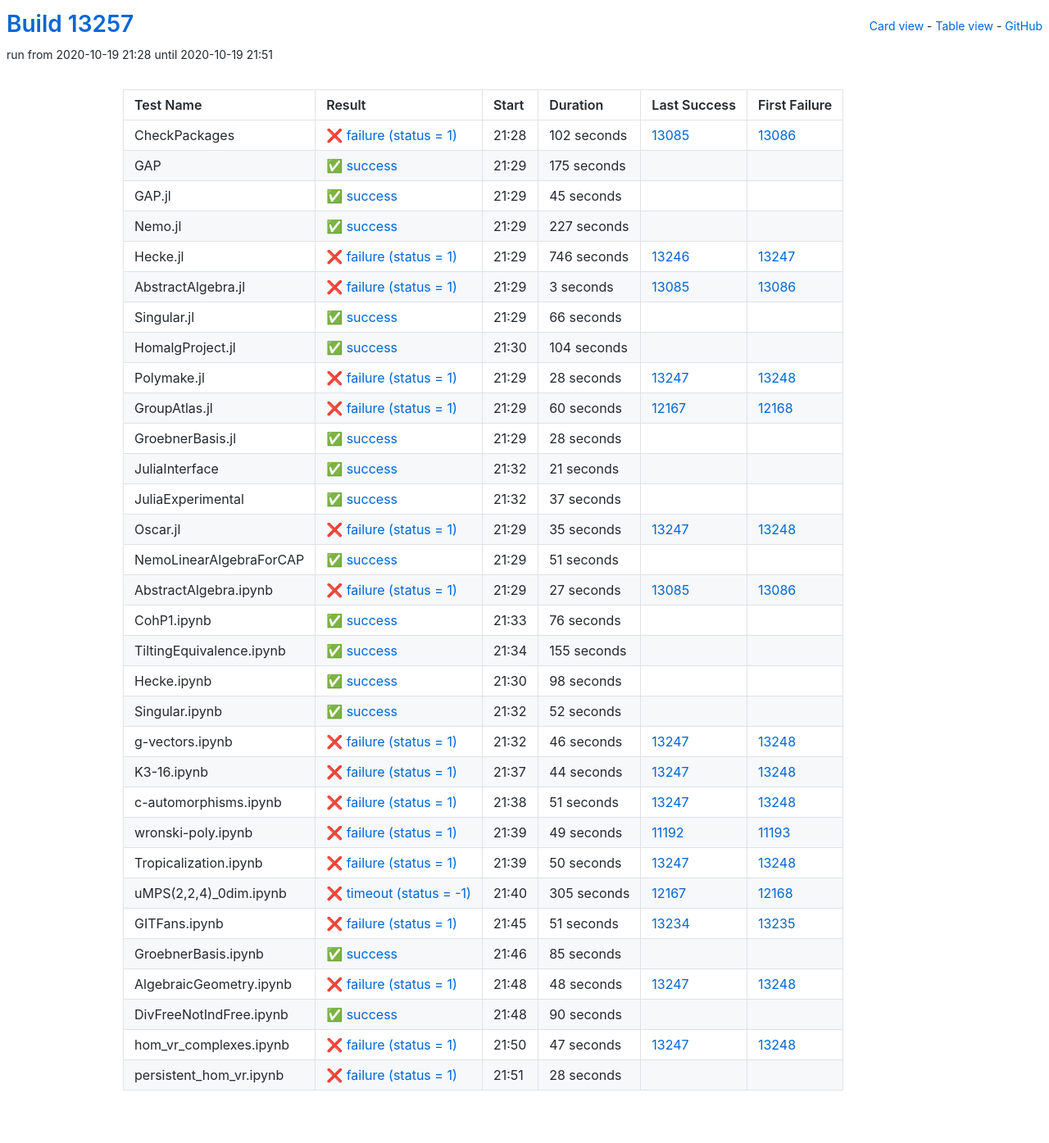
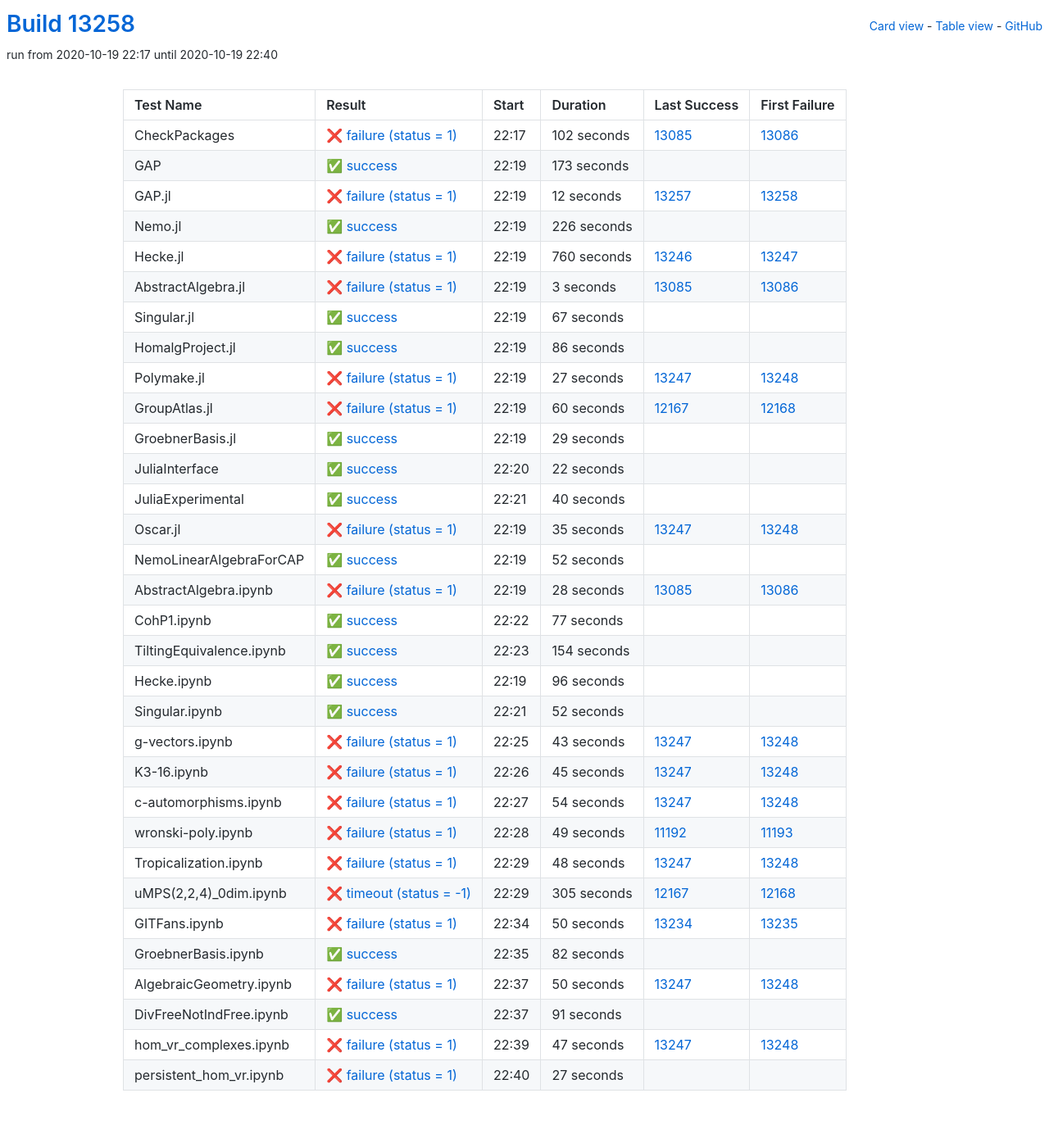
Before and after one commit to oscar-system/oscar-ci-status, a Jekyll site: the page built from table.html, in a window 1280 px wide. Shown: the whole page at 82% size. Built offline with Jekyll 4.4.1, drawn with Linux system fonts in a browser that asks for light colours.

Commit message:
Build #13258

```diff
--- a/_data/ci.yml
+++ b/_data/ci.yml
@@ -1,6 +1,6 @@
 ---
-build: 13257
-build_url: https://oscarci.mathematik.uni-kl.de/job/oscar/13257/
+build: 13258
+build_url: https://oscarci.mathematik.uni-kl.de/job/oscar/13258/
 job: oscar
 organization: oscar-system
 repo: oscar-ci-status
@@ -8,8 +8,8 @@
 tests:
 - name: CheckPackages
   id: checkpackages
-  log: https://oscarci.mathematik.uni-kl.de/job/oscar/13257/artifact/logs/build-13257/CheckPackages.log
-  start: 2020-10-19 21:28
+  log: https://oscarci.mathematik.uni-kl.de/job/oscar/13258/artifact/logs/build-13258/CheckPackages.log
+  start: 2020-10-19 22:17
   success: false
   exitcode: 1
   status: failure
@@ -20,56 +20,56 @@
   first_failure_url: https://oscarci.mathematik.uni-kl.de/job/oscar/13086/
 - name: GAP
   id: gap
-  log: https://oscarci.mathematik.uni-kl.de/job/oscar/13257/artifact/logs/build-13257/GAP.log
-  start: 2020-10-19 21:29
+  log: https://oscarci.mathematik.uni-kl.de/job/oscar/13258/artifact/logs/build-13258/GAP.log
+  start: 2020-10-19 22:19
   success: true
   exitcode: 0
   status: success
-  duration: 175
+  duration: 173
   last_success: false
   last_success_url:
   first_failure: false
   first_failure_url:
 - name: GAP.jl
   id: gap-jl
-  log: https://oscarci.mathematik.uni-kl.de/job/oscar/13257/artifact/logs/build-13257/GAP.jl.log
-  start: 2020-10-19 21:29
+  log: https://oscarci.mathematik.uni-kl.de/job/oscar/13258/artifact/logs/build-13258/GAP.jl.log
+  start: 2020-10-19 22:19
+  success: false
+  exitcode: 1
+  status: failure
+  duration: 12
+  last_success: 13257
+  last_success_url: https://oscarci.mathematik.uni-kl.de/job/oscar/13257/
+  first_failure: 13258
+  first_failure_url: https://oscarci.mathematik.uni-kl.de/job/oscar/13258/
+- name: Nemo.jl
+  id: nemo-jl
+  log: https://oscarci.mathematik.uni-kl.de/job/oscar/13258/artifact/logs/build-13258/Nemo.jl.log
+  start: 2020-10-19 22:19
   success: true
   exitcode: 0
   status: success
-  duration: 45
-  last_success: false
-  last_success_url:
-  first_failure: false
-  first_failure_url:
-- name: Nemo.jl
-  id: nemo-jl
-  log: https://oscarci.mathematik.uni-kl.de/job/oscar/13257/artifact/logs/build-13257/Nemo.jl.log
-  start: 2020-10-19 21:29
-  success: true
-  exitcode: 0
-  status: success
-  duration: 227
+  duration: 226
   last_success: false
   last_success_url:
   first_failure: false
   first_failure_url:
 - name: Hecke.jl
   id: hecke-jl
-  log: https://oscarci.mathematik.uni-kl.de/job/oscar/13257/artifact/logs/build-13257/Hecke.jl.log
-  start: 2020-10-19 21:29
+  log: https://oscarci.mathematik.uni-kl.de/job/oscar/13258/artifact/logs/build-13258/Hecke.jl.log
+  start: 2020-10-19 22:19
   success: false
   exitcode: 1
   status: failure
-  duration: 746
+  duration: 760
   last_success: 13246
   last_success_url: https://oscarci.mathematik.uni-kl.de/job/oscar/13246/
   first_failure: 13247
   first_failure_url: https://oscarci.mathematik.uni-kl.de/job/oscar/13247/
 - name: AbstractAlgebra.jl
   id: abstractalgebra-jl
-  log: https://oscarci.mathematik.uni-kl.de/job/oscar/13257/artifact/logs/build-13257/AbstractAlgebra.jl.log
-  start: 2020-10-19 21:29
+  log: https://oscarci.mathematik.uni-kl.de/job/oscar/13258/artifact/logs/build-13258/AbstractAlgebra.jl.log
+  start: 2020-10-19 22:19
   success: false
   exitcode: 1
   status: failure
@@ -80,44 +80,44 @@
   first_failure_url: https://oscarci.mathematik.uni-kl.de/job/oscar/13086/
 - name: Singular.jl
   id: singular-jl
-  log: https://oscarci.mathematik.uni-kl.de/job/oscar/13257/artifact/logs/build-13257/Singular.jl.log
-  start: 2020-10-19 21:29
+  log: https://oscarci.mathematik.uni-kl.de/job/oscar/13258/artifact/logs/build-13258/Singular.jl.log
+  start: 2020-10-19 22:19
   success: true
   exitcode: 0
   status: success
-  duration: 66
+  duration: 67
   last_success: false
   last_success_url:
   first_failure: false
   first_failure_url:
 - name: HomalgProject.jl
   id: homalgproject-jl
-  log: https://oscarci.mathematik.uni-kl.de/job/oscar/13257/artifact/logs/build-13257/HomalgProject.jl.log
-  start: 2020-10-19 21:30
+  log: https://oscarci.mathematik.uni-kl.de/job/oscar/13258/artifact/logs/build-13258/HomalgProject.jl.log
+  start: 2020-10-19 22:19
   success: true
   exitcode: 0
   status: success
-  duration: 104
+  duration: 86
   last_success: false
   last_success_url:
   first_failure: false
   first_failure_url:
 - name: Polymake.jl
   id: polymake-jl
-  log: https://oscarci.mathematik.uni-kl.de/job/oscar/13257/artifact/logs/build-13257/Polymake.jl.log
-  start: 2020-10-19 21:29
+  log: https://oscarci.mathematik.uni-kl.de/job/oscar/13258/artifact/logs/build-13258/Polymake.jl.log
+  start: 2020-10-19 22:19
   success: false
   exitcode: 1
   status: failure
-  duration: 28
+  duration: 27
   last_success: 13247
   last_success_url: https://oscarci.mathematik.uni-kl.de/job/oscar/13247/
   first_failure: 13248
   first_failure_url: https://oscarci.mathematik.uni-kl.de/job/oscar/13248/
 - name: GroupAtlas.jl
   id: groupatlas-jl
-  log: https://oscarci.mathematik.uni-kl.de/job/oscar/13257/artifact/logs/build-13257/GroupAtlas.jl.log
-  start: 2020-10-19 21:29
+  log: https://oscarci.mathematik.uni-kl.de/job/oscar/13258/artifact/logs/build-13258/GroupAtlas.jl.log
+  start: 2020-10-19 22:19
   success: false
   exitcode: 1
   status: failure
@@ -128,44 +128,44 @@
   first_failure_url: https://oscarci.mathematik.uni-kl.de/job/oscar/12168/
 - name: GroebnerBasis.jl
   id: groebnerbasis-jl
-  log: https://oscarci.mathematik.uni-kl.de/job/oscar/13257/artifact/logs/build-13257/GroebnerBasis.jl.log
-  start: 2020-10-19 21:29
+  log: https://oscarci.mathematik.uni-kl.de/job/oscar/13258/artifact/logs/build-13258/GroebnerBasis.jl.log
+  start: 2020-10-19 22:19
   success: true
   exitcode: 0
   status: success
-  duration: 28
+  duration: 29
   last_success: false
   last_success_url:
   first_failure: false
   first_failure_url:
 - name: JuliaInterface
   id: juliainterface
-  log: https://oscarci.mathematik.uni-kl.de/job/oscar/13257/artifact/logs/build-13257/JuliaInterface.log
-  start: 2020-10-19 21:32
+  log: https://oscarci.mathematik.uni-kl.de/job/oscar/13258/artifact/logs/build-13258/JuliaInterface.log
+  start: 2020-10-19 22:20
   success: true
   exitcode: 0
   status: success
-  duration: 21
+  duration: 22
   last_success: false
   last_success_url:
   first_failure: false
   first_failure_url:
 - name: JuliaExperimental
   id: juliaexperimental
-  log: https://oscarci.mathematik.uni-kl.de/job/oscar/13257/artifact/logs/build-13257/JuliaExperimental.log
-  start: 2020-10-19 21:32
+  log: https://oscarci.mathematik.uni-kl.de/job/oscar/13258/artifact/logs/build-13258/JuliaExperimental.log
+  start: 2020-10-19 22:21
   success: true
   exitcode: 0
   status: success
-  duration: 37
+  duration: 40
   last_success: false
   last_success_url:
   first_failure: false
   first_failure_url:
 - name: Oscar.jl
   id: oscar-jl
-  log: https://oscarci.mathematik.uni-kl.de/job/oscar/13257/artifact/logs/build-13257/Oscar.jl.log
-  start: 2020-10-19 21:29
+  log: https://oscarci.mathematik.uni-kl.de/job/oscar/13258/artifact/logs/build-13258/Oscar.jl.log
+  start: 2020-10-19 22:19
   success: false
   exitcode: 1
   status: failure
@@ -176,68 +176,68 @@
   first_failure_url: https://oscarci.mathematik.uni-kl.de/job/oscar/13248/
 - name: NemoLinearAlgebraForCAP
   id: nemolinearalgebraforcap
-  log: https://oscarci.mathematik.uni-kl.de/job/oscar/13257/artifact/logs/build-13257/NemoLinearAlgebraForCAP.log
-  start: 2020-10-19 21:29
+  log: https://oscarci.mathematik.uni-kl.de/job/oscar/13258/artifact/logs/build-13258/NemoLinearAlgebraForCAP.log
+  start: 2020-10-19 22:19
   success: true
   exitcode: 0
   status: success
-  duration: 51
+  duration: 52
   last_success: false
   last_success_url:
   first_failure: false
   first_failure_url:
 - name: AbstractAlgebra.ipynb
   id: abstractalgebra-ipynb
-  log: https://oscarci.mathematik.uni-kl.de/job/oscar/13257/artifact/logs/build-13257/AbstractAlgebra.ipynb.log
-  start: 2020-10-19 21:29
+  log: https://oscarci.mathematik.uni-kl.de/job/oscar/13258/artifact/logs/build-13258/AbstractAlgebra.ipynb.log
+  start: 2020-10-19 22:19
   success: false
   exitcode: 1
   status: failure
-  duration: 27
+  duration: 28
   last_success: 13085
   last_success_url: https://oscarci.mathematik.uni-kl.de/job/oscar/13085/
   first_failure: 13086
   first_failure_url: https://oscarci.mathematik.uni-kl.de/job/oscar/13086/
 - name: CohP1.ipynb
   id: cohp1-ipynb
-  log: https://oscarci.mathematik.uni-kl.de/job/oscar/13257/artifact/logs/build-13257/CohP1.ipynb.log
-  start: 2020-10-19 21:33
+  log: https://oscarci.mathematik.uni-kl.de/job/oscar/13258/artifact/logs/build-13258/CohP1.ipynb.log
+  start: 2020-10-19 22:22
   success: true
   exitcode: 0
   status: success
-  duration: 76
+  duration: 77
   last_success: false
   last_success_url:
   first_failure: false
   first_failure_url:
 - name: TiltingEquivalence.ipynb
   id: tiltingequivalence-ipynb
-  log: https://oscarci.mathematik.uni-kl.de/job/oscar/13257/artifact/logs/build-13257/TiltingEquivalence.ipynb.log
-  start: 2020-10-19 21:34
+  log: https://oscarci.mathematik.uni-kl.de/job/oscar/13258/artifact/logs/build-13258/TiltingEquivalence.ipynb.log
+  start: 2020-10-19 22:23
   success: true
   exitcode: 0
   status: success
-  duration: 155
+  duration: 154
   last_success: false
   last_success_url:
   first_failure: false
   first_failure_url:
 - name: Hecke.ipynb
   id: hecke-ipynb
-  log: https://oscarci.mathematik.uni-kl.de/job/oscar/13257/artifact/logs/build-13257/Hecke.ipynb.log
-  start: 2020-10-19 21:30
+  log: https://oscarci.mathematik.uni-kl.de/job/oscar/13258/artifact/logs/build-13258/Hecke.ipynb.log
+  start: 2020-10-19 22:19
   success: true
   exitcode: 0
   status: success
-  duration: 98
+  duration: 96
   last_success: false
   last_success_url:
   first_failure: false
   first_failure_url:
 - name: Singular.ipynb
   id: singular-ipynb
-  log: https://oscarci.mathematik.uni-kl.de/job/oscar/13257/artifact/logs/build-13257/Singular.ipynb.log
-  start: 2020-10-19 21:32
+  log: https://oscarci.mathematik.uni-kl.de/job/oscar/13258/artifact/logs/build-13258/Singular.ipynb.log
+  start: 2020-10-19 22:21
   success: true
   exitcode: 0
   status: success
@@ -248,44 +248,44 @@
   first_failure_url:
 - name: g-vectors.ipynb
   id: g-vectors-ipynb
-  log: https://oscarci.mathematik.uni-kl.de/job/oscar/13257/artifact/logs/build-13257/g-vectors.ipynb.log
-  start: 2020-10-19 21:32
+  log: https://oscarci.mathematik.uni-kl.de/job/oscar/13258/artifact/logs/build-13258/g-vectors.ipynb.log
+  start: 2020-10-19 22:25
   success: false
   exitcode: 1
   status: failure
-  duration: 46
+  duration: 43
   last_success: 13247
   last_success_url: https://oscarci.mathematik.uni-kl.de/job/oscar/13247/
   first_failure: 13248
   first_failure_url: https://oscarci.mathematik.uni-kl.de/job/oscar/13248/
 - name: K3-16.ipynb
   id: k3-16-ipynb
-  log: https://oscarci.mathematik.uni-kl.de/job/oscar/13257/artifact/logs/build-13257/K3-16.ipynb.log
-  start: 2020-10-19 21:37
+  log: https://oscarci.mathematik.uni-kl.de/job/oscar/13258/artifact/logs/build-13258/K3-16.ipynb.log
+  start: 2020-10-19 22:26
   success: false
   exitcode: 1
   status: failure
-  duration: 44
+  duration: 45
   last_success: 13247
   last_success_url: https://oscarci.mathematik.uni-kl.de/job/oscar/13247/
   first_failure: 13248
   first_failure_url: https://oscarci.mathematik.uni-kl.de/job/oscar/13248/
 - name: c-automorphisms.ipynb
   id: c-automorphisms-ipynb
-  log: https://oscarci.mathematik.uni-kl.de/job/oscar/13257/artifact/logs/build-13257/c-automorphisms.ipynb.log
-  start: 2020-10-19 21:38
+  log: https://oscarci.mathematik.uni-kl.de/job/oscar/13258/artifact/logs/build-13258/c-automorphisms.ipynb.log
+  start: 2020-10-19 22:27
   success: false
   exitcode: 1
   status: failure
-  duration: 51
+  duration: 54
   last_success: 13247
   last_success_url: https://oscarci.mathematik.uni-kl.de/job/oscar/13247/
   first_failure: 13248
   first_failure_url: https://oscarci.mathematik.uni-kl.de/job/oscar/13248/
 - name: wronski-poly.ipynb
   id: wronski-poly-ipynb
-  log: https://oscarci.mathematik.uni-kl.de/job/oscar/13257/artifact/logs/build-13257/wronski-poly.ipynb.log
-  start: 2020-10-19 21:39
+  log: https://oscarci.mathematik.uni-kl.de/job/oscar/13258/artifact/logs/build-13258/wronski-poly.ipynb.log
+  start: 2020-10-19 22:28
   success: false
   exitcode: 1
   status: failure
@@ -296,20 +296,20 @@
   first_failure_url: https://oscarci.mathematik.uni-kl.de/job/oscar/11193/
 - name: Tropicalization.ipynb
   id: tropicalization-ipynb
-  log: https://oscarci.mathematik.uni-kl.de/job/oscar/13257/artifact/logs/build-13257/Tropicalization.ipynb.log
-  start: 2020-10-19 21:39
+  log: https://oscarci.mathematik.uni-kl.de/job/oscar/13258/artifact/logs/build-13258/Tropicalization.ipynb.log
+  start: 2020-10-19 22:29
   success: false
   exitcode: 1
   status: failure
-  duration: 50
+  duration: 48
   last_success: 13247
   last_success_url: https://oscarci.mathematik.uni-kl.de/job/oscar/13247/
   first_failure: 13248
   first_failure_url: https://oscarci.mathematik.uni-kl.de/job/oscar/13248/
 - name: uMPS(2,2,4)_0dim.ipynb
   id: umps-2-2-4-0dim-ipynb
-  log: https://oscarci.mathematik.uni-kl.de/job/oscar/13257/artifact/logs/build-13257/uMPS-2-2-4-_0dim.ipynb.log
-  start: 2020-10-19 21:40
+  log: https://oscarci.mathematik.uni-kl.de/job/oscar/13258/artifact/logs/build-13258/uMPS-2-2-4-_0dim.ipynb.log
+  start: 2020-10-19 22:29
   success: false
   exitcode: -1
   status: timeout
@@ -320,56 +320,56 @@
   first_failure_url: https://oscarci.mathematik.uni-kl.de/job/oscar/12168/
 - name: GITFans.ipynb
   id: gitfans-ipynb
-  log: https://oscarci.mathematik.uni-kl.de/job/oscar/13257/artifact/logs/build-13257/GITFans.ipynb.log
-  start: 2020-10-19 21:45
+  log: https://oscarci.mathematik.uni-kl.de/job/oscar/13258/artifact/logs/build-13258/GITFans.ipynb.log
+  start: 2020-10-19 22:34
   success: false
   exitcode: 1
   status: failure
-  duration: 51
+  duration: 50
   last_success: 13234
   last_success_url: https://oscarci.mathematik.uni-kl.de/job/oscar/13234/
   first_failure: 13235
   first_failure_url: https://oscarci.mathematik.uni-kl.de/job/oscar/13235/
 - name: GroebnerBasis.ipynb
   id: groebnerbasis-ipynb
-  log: https://oscarci.mathematik.uni-kl.de/job/oscar/13257/artifact/logs/build-13257/GroebnerBasis.ipynb.log
-  start: 2020-10-19 21:46
+  log: https://oscarci.mathematik.uni-kl.de/job/oscar/13258/artifact/logs/build-13258/GroebnerBasis.ipynb.log
+  start: 2020-10-19 22:35
   success: true
   exitcode: 0
   status: success
-  duration: 85
+  duration: 82
   last_success: false
   last_success_url:
   first_failure: false
   first_failure_url:
 - name: AlgebraicGeometry.ipynb
   id: algebraicgeometry-ipynb
-  log: https://oscarci.mathematik.uni-kl.de/job/oscar/13257/artifact/logs/build-13257/AlgebraicGeometry.ipynb.log
-  start: 2020-10-19 21:48
+  log: https://oscarci.mathematik.uni-kl.de/job/oscar/13258/artifact/logs/build-13258/AlgebraicGeometry.ipynb.log
+  start: 2020-10-19 22:37
   success: false
   exitcode: 1
   status: failure
-  duration: 48
+  duration: 50
   last_success: 13247
   last_success_url: https://oscarci.mathematik.uni-kl.de/job/oscar/13247/
   first_failure: 13248
   first_failure_url: https://oscarci.mathematik.uni-kl.de/job/oscar/13248/
 - name: DivFreeNotIndFree.ipynb
   id: divfreenotindfree-ipynb
-  log: https://oscarci.mathematik.uni-kl.de/job/oscar/13257/artifact/logs/build-13257/DivFreeNotIndFree.ipynb.log
-  start: 2020-10-19 21:48
+  log: https://oscarci.mathematik.uni-kl.de/job/oscar/13258/artifact/logs/build-13258/DivFreeNotIndFree.ipynb.log
+  start: 2020-10-19 22:37
   success: true
   exitcode: 0
   status: success
-  duration: 90
+  duration: 91
   last_success: false
   last_success_url:
   first_failure: false
   first_failure_url:
 - name: hom_vr_complexes.ipynb
   id: hom-vr-complexes-ipynb
-  log: https://oscarci.mathematik.uni-kl.de/job/oscar/13257/artifact/logs/build-13257/hom_vr_complexes.ipynb.log
-  start: 2020-10-19 21:50
+  log: https://oscarci.mathematik.uni-kl.de/job/oscar/13258/artifact/logs/build-13258/hom_vr_complexes.ipynb.log
+  start: 2020-10-19 22:39
   success: false
   exitcode: 1
   status: failure
@@ -380,12 +380,12 @@
   first_failure_url: https://oscarci.mathematik.uni-kl.de/job/oscar/13248/
 - name: persistent_hom_vr.ipynb
   id: persistent-hom-vr-ipynb
-  log: https://oscarci.mathematik.uni-kl.de/job/oscar/13257/artifact/logs/build-13257/persistent_hom_vr.ipynb.log
-  start: 2020-10-19 21:51
+  log: https://oscarci.mathematik.uni-kl.de/job/oscar/13258/artifact/logs/build-13258/persistent_hom_vr.ipynb.log
+  start: 2020-10-19 22:40
   success: false
   exitcode: 1
   status: failure
-  duration: 28
+  duration: 27
   last_success: false
   last_success_url:
   first_failure: false
```
Also changed, not shown: README.md.
